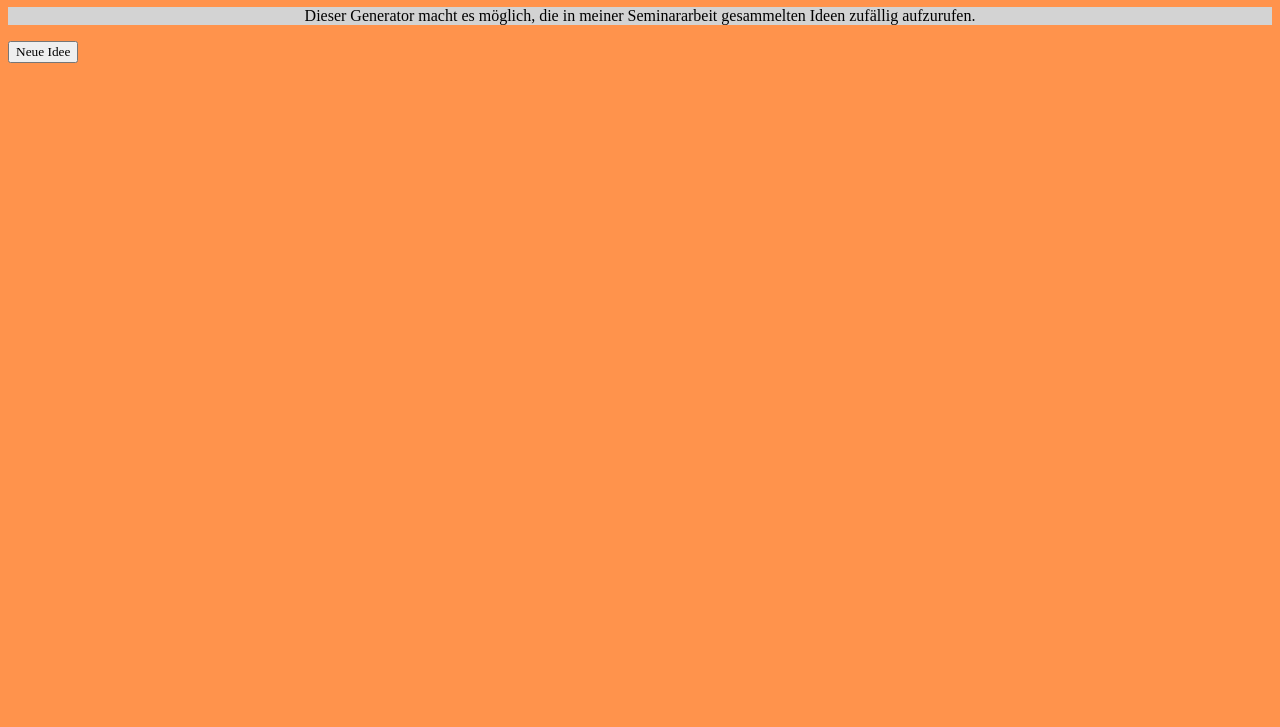
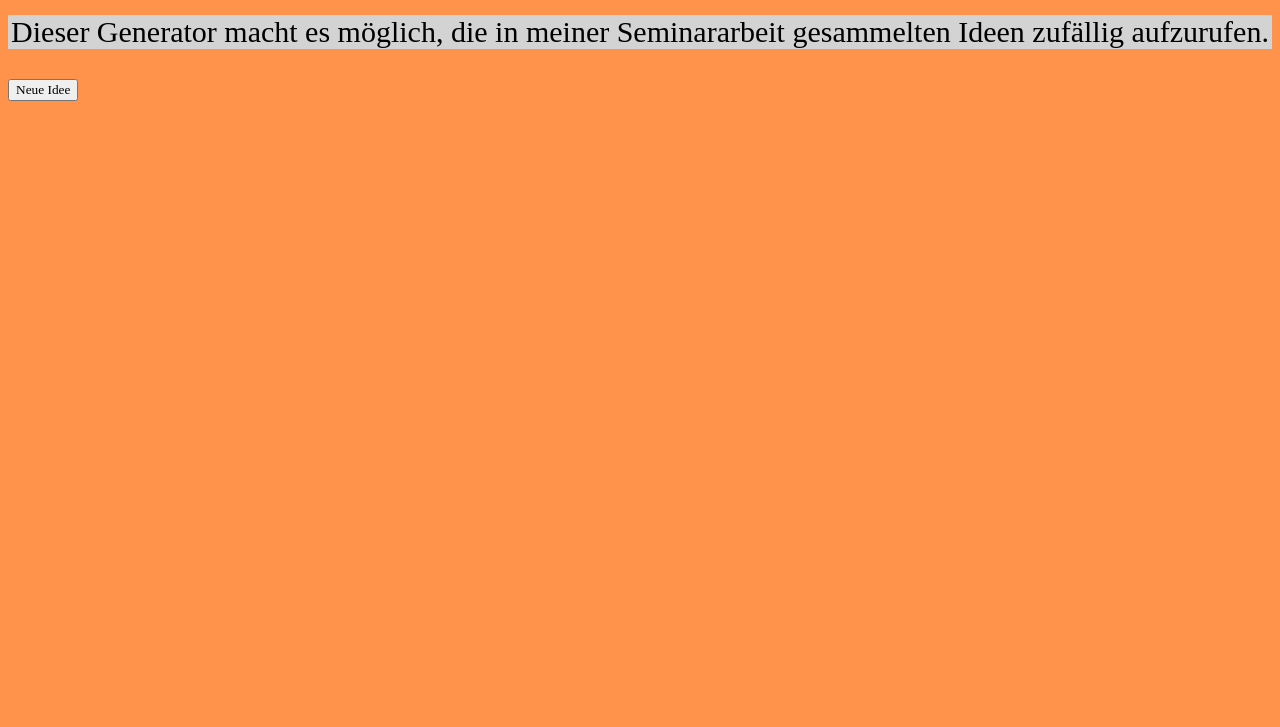
Before and after one commit to R-K-bit/Lebensbilder, a plain HTML site: page index.html in a window 1280 px wide. Shown: the part 73-800 px from the top of the page. Drawn offline with Linux system fonts and the light colour scheme.

Commit message:
Update style.css

```diff
--- a/style.css
+++ b/style.css
@@ -3,16 +3,16 @@ body {
 }
 
 h1 {
-	font-family: new times;
+	font-family: "papyrus";
 	text-align: center;
 }
 
 p {
 	color: black;
-	font-family: new times;
+	font-family: papyrus;
 	background-color: lightgrey;
 	text-align: center;
-	text-size: 30pt;
+	font-size: 30px;
 }
 
 dev {
```
